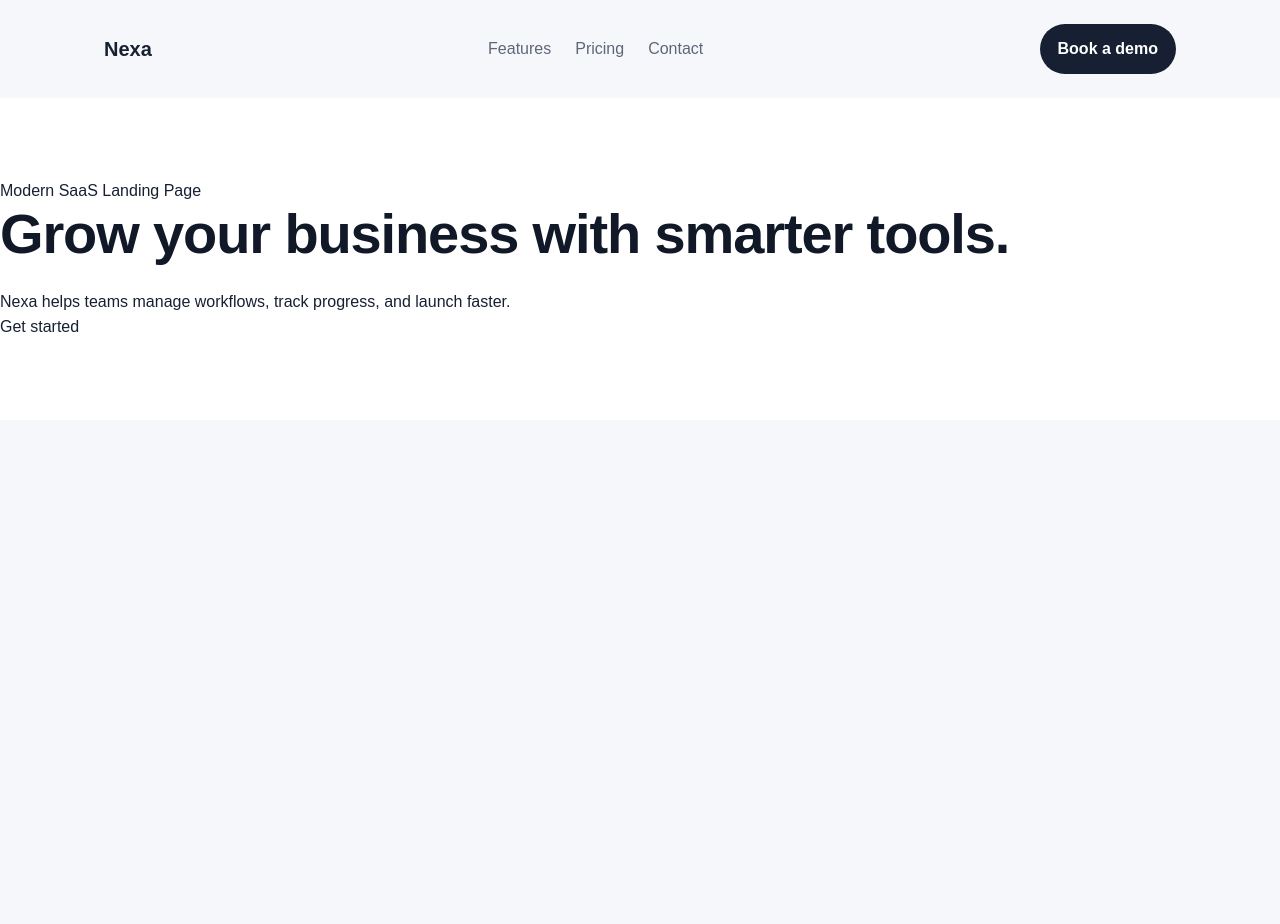
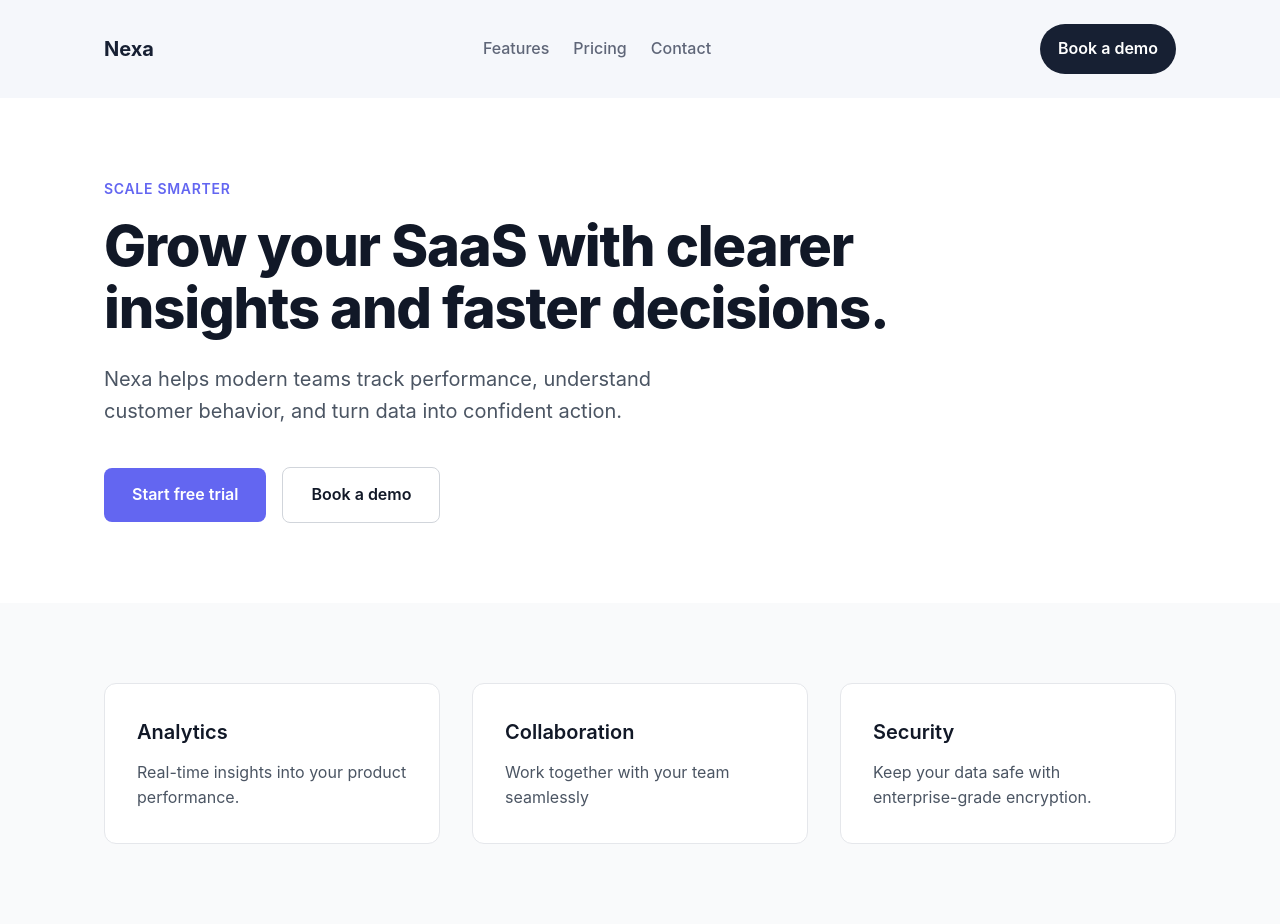
Before and after one commit to mehranelahi/modern-saas-landing-page, a website built with Vite: page index.html in a window 1280 px wide. Before the commit the page ends 800 px from the top, so only its background shows below. Built offline with nearby package versions, Linux system fonts and the light colour scheme.

Commit message:
feat: add features section with grid layout

```diff
--- a/src/main.js
+++ b/src/main.js
@@ -23,12 +23,40 @@ app.innerHTML = `
 
 <main id="top">
   <section class="hero">
-    <p class="eyebrow">Modern SaaS Landing Page</p>
-    <h1>Grow your business with smarter tools.</h1>
-    <p>
-      Nexa helps teams manage workflows, track progress, and launch faster.
-    </p>
-    <a href="#" class="btn">Get started</a>
+    <div class="container">
+      <div class="hero-content">
+        <p class="hero-eyebrow">Scale smarter</p>
+        <h1>Grow your SaaS with clearer insights and faster decisions.</h1>
+        <p class="hero-description">
+          Nexa helps modern teams track performance, understand customer
+          behavior, and turn data into confident action.
+        </p>
+        <div class="hero-actions">
+          <a class="btn-primary" href="#pricing">Start free trial</a>
+          <a class="btn-secondary" href="#contact">Book a demo</a>
+        </div>
+      </div>
+    </div>
   </section>
+
+  <section class="features">
+  <div class="container">
+    <div class="features-grid">
+      <div class="feature-card">
+        <h3>Analytics</h3>
+        <p>Real-time insights into your product performance.</p>
+      </div>
+      <div class="feature-card">
+        <h3>Collaboration</h3>
+        <p>Work together with your team seamlessly</p>
+      </div>
+      <div class="feature-card">
+        <h3>Security</h3>
+        <p>Keep your data safe with enterprise-grade encryption.</p>
+      </div>
+    </div>
+  </div>
+</section>
 </main>
+
 `;
--- a/src/style.css
+++ b/src/style.css
@@ -1,4 +1,6 @@
 * {
+  margin: 0;
+  padding: 0;
   box-sizing: border-box;
 }
 
@@ -6,7 +8,7 @@ body {
   background-color: #f5f7fb;
   color: #172033;
   margin: 0;
-  font-family: Arial, sans-serif;
+  font-family: "Inter", sans-serif;
   line-height: 1.6;
 }
 
@@ -137,3 +139,41 @@ a {
   background-color: #f3f4f6;
   border-color: #9ca3af;
 }
+
+.features {
+  padding: 80px 0;
+  background-color: #f9fafb;
+}
+
+.features-grid {
+  display: grid;
+  grid-template-columns: repeat(3, 1fr);
+  gap: 32px;
+}
+
+.feature-card {
+  background: white;
+  padding: 32px;
+  border-radius: 12px;
+  border: 1px solid #e5e7eb;
+  transition:
+    transform 0.2s,
+    box-shadow 0.2s;
+}
+
+.feature-card:hover {
+  transform: translateY(-4px);
+  box-shadow: 0 10px 15px -3px rgba(0, 0, 0, 0.1);
+}
+
+.feature-card h3 {
+  font-size: 1.25rem;
+  font-weight: 600;
+  margin-bottom: 12px;
+  color: #111827;
+}
+
+.feature-card p {
+  color: #4b5563;
+  line-height: 1.6;
+}
```
